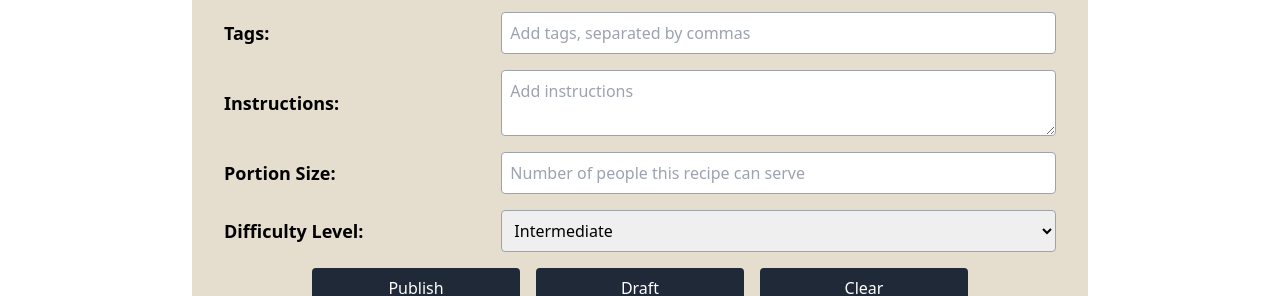
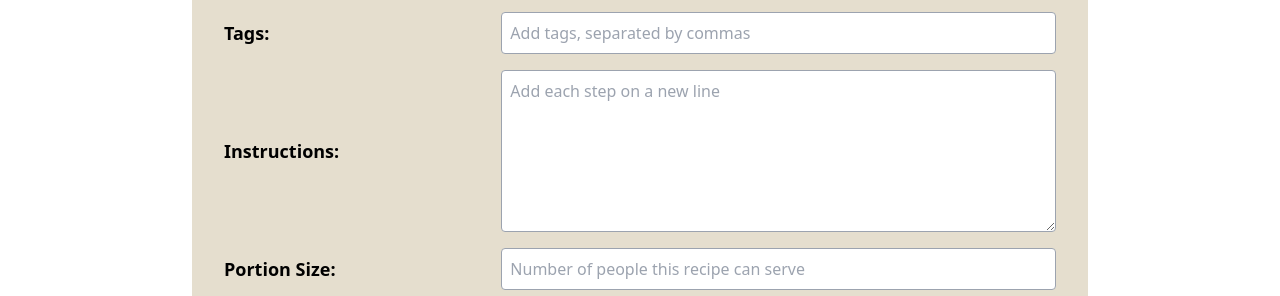
Before and after one commit to itsharryb13/Healthfull, a Next.js app: page /NewRecipePage in a window 1280 px wide. Shown: the part 501-797 px from the top of the page. Built offline with nearby package versions, Linux system fonts and the light colour scheme; no server answers.

Commit message:
updated recipe form with firebase

```diff
--- a/app/components/NewRecipe/NewRecipeForm.tsx
+++ b/app/components/NewRecipe/NewRecipeForm.tsx
@@ -76,20 +76,22 @@ export default function NewRecipeForm() {
       alert(alertMessages.join("\n"));
     } else {
       try {
+        const instructionsArray = instructions.split('\n').filter(step => step.trim() !== "");
+
         const formData = {
           recipeName,
           recipeDescription,
-          hours,
-          minutes,
-          instructions,
-          portionSize,
+          hours: parseInt(hours),
+          minutes: parseInt(minutes),
+          instructions: instructionsArray,
+          portionSize: parseInt(portionSize),
           difficulty,
           tags,
           ingredientsList,
           imagePreview
         };
 
-        // Save data to Firestore
+        // Save form data to Firestore
         await addDoc(collection(db, "recipes"), formData);
 
         alert('Form submitted successfully!');
@@ -300,11 +302,12 @@ export default function NewRecipeForm() {
       <div className='flex items-center'>
         <label className='w-1/3 text-lg font-semibold'>Instructions:</label>
         <textarea
-          className='flex-1 p-2 border rounded border-gray-400'
-          placeholder="Add instructions"
-          value={instructions}
-          onChange={(e) => setInstructions(e.target.value)}
-        />
+         className='flex-1 p-2 border rounded border-gray-400'
+         placeholder="Add each step on a new line"
+         value={instructions}
+         onChange={(e) => setInstructions(e.target.value)}
+         rows={6}
+       />
       </div>
 
 
```
